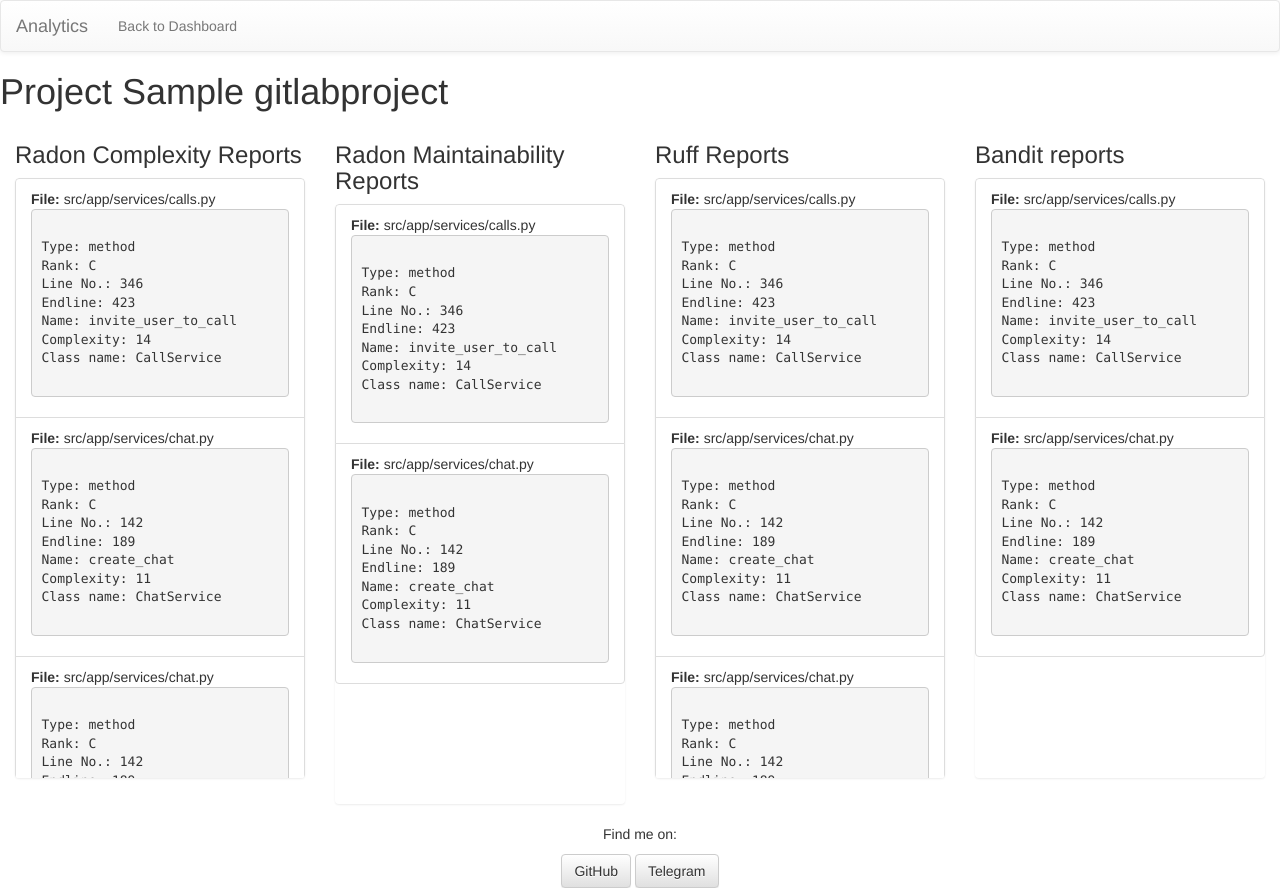
After one commit to vsaverin/checkers_parser, a Django app: page /projects/1/ in a window 1280 px wide. The commit adds this page. Run offline with Django 4.2, Linux system fonts and the light colour scheme; a user stored in the database is signed in; tables that the repository leaves empty hold one stand-in row (values such as "Sample post").

Commit message:
multiple projects dashboard + project page

```diff
--- a/checkers_parser/main/admin.py
+++ b/checkers_parser/main/admin.py
@@ -0,0 +1,6 @@
+from django.contrib import admin
+
+from .models import GitlabProject
+
+
+admin.site.register(GitlabProject)
--- a/checkers_parser/main/models.py
+++ b/checkers_parser/main/models.py
@@ -0,0 +1,12 @@
+from django.db import models
+
+
+class GitlabProject(models.Model):
+    project_name = models.CharField(max_length=128)
+    project_id = models.CharField(max_length=128)
+    analysis_job_name = models.CharField(max_length=128)
+
+    bandit_filename = models.CharField(max_length=128)
+    ruff_filename = models.CharField(max_length=128)
+    radon_mi_filename = models.CharField(max_length=128)
+    radon_cc_filename = models.CharField(max_length=128)
--- /dev/null
+++ b/checkers_parser/main/repositories.py
@@ -0,0 +1,9 @@
+from .models import GitlabProject
+
+
+class ProjectsRepository:
+    def get_all_projects(self) -> list[GitlabProject]:
+        return GitlabProject.objects.all()
+
+    def get_project_by_id(self, project_id: str) -> GitlabProject:
+        return GitlabProject.objects.get(id=project_id)
--- a/checkers_parser/main/services.py
+++ b/checkers_parser/main/services.py
@@ -1,4 +1,10 @@
 import json
+
+from .repositories import ProjectsRepository
+from .models import GitlabProject
+from .test_data import test_project_artifacts
+
+repository = ProjectsRepository()
 
 
 class LogsService:
@@ -85,3 +91,15 @@ class LogsService:
                     }
                 )
         return response
+
+    def get_all_artifacts_by_project_id(self, project_id: str) -> dict:
+        # Data for test purposes, will be removed soon
+        return test_project_artifacts
+
+
+class ProjectsService:
+    def get_all_projects(self) -> list[GitlabProject]:
+        return repository.get_all_projects()
+
+    def get_project_data(self, project_id: int) -> GitlabProject:
+        return repository.get_project_by_id(project_id)
--- a/checkers_parser/main/templates/base.html
+++ b/checkers_parser/main/templates/base.html
@@ -36,9 +36,11 @@
   </div>
     {% endblock %}
 </nav>
+{% block page_header %}
 <h1>Logs Display</h1>
 <button id="updateGitlabData" class="btn btn-primary">Update GitLab Data</button>
 <p id="updateMessage" style="display: none; color: green;">Data updated successfully</p>
+{% endblock %}
 <script>
     $('#updateGitlabData').on('click', function() {
         $.ajax({
@@ -66,6 +68,12 @@
         {% endfor %}
     </ul>
 {% endblock %}
-
+<footer class="footer">
+    <div class="container text-center">
+        <p>Find me on:</p>
+        <a href="https://github.com/vsaverin" class="btn btn-default" target="_blank">GitHub</a>
+        <a href="https://t.me/vs_python/" class="btn btn-default" target="_blank">Telegram</a>
+    </div>
+</footer>
 </body>
 </html>
--- /dev/null
+++ b/checkers_parser/main/templates/project.html
@@ -0,0 +1,84 @@
+{% extends 'base.html' %}
+
+{% block navbar %}
+  <div class="container-fluid">
+    <div class="navbar-header">
+      <button type="button" class="navbar-toggle collapsed" data-toggle="collapse" data-target="#bs-example-navbar-collapse-1" aria-expanded="false">
+        <span class="sr-only">Toggle navigation</span>
+        <span class="icon-bar"></span>
+        <span class="icon-bar"></span>
+        <span class="icon-bar"></span>
+      </button>
+      <a class="navbar-brand" href="/">Analytics</a>
+    </div>
+
+    <div class="collapse navbar-collapse" id="bs-example-navbar-collapse-1">
+      <ul class="nav navbar-nav">
+        <li><a href="/">Back to Dashboard</a></li>
+      </ul>
+    </div>
+  </div>
+    {% endblock %}
+
+{% block page_header %}
+  <h1>Project {{project.project_name}}</h1>
+{% endblock %}
+
+{% block content %}
+<div class="container-fluid">
+  <div class="row">
+    <div class="col-md-3">
+      <h3>Radon Complexity Reports</h3>
+      <div class="list-group" style="height: 75vh; overflow-y: scroll;">
+        {% for item in project_artifacts.radon_cc %}
+        <div class="list-group-item list-group-item-action">
+            <strong>File:</strong> {{ item.in_file }}<br>
+            <pre>
+                {{ item.value }}
+            </pre>
+          </div>
+        {% endfor %}
+      </div>
+    </div>
+    <div class="col-md-3">
+      <h3>Radon Maintainability Reports</h3>
+      <div class="list-group" style="height: 75vh; overflow-y: scroll;">
+        {% for item in project_artifacts.radon_mi %}
+        <div class="list-group-item list-group-item-action">
+            <strong>File:</strong> {{ item.in_file }}<br>
+            <pre>
+                {{ item.value }}
+            </pre>
+          </div>
+        {% endfor %}
+      </div>
+    </div>
+    <div class="col-md-3">
+      <h3>Ruff Reports</h3>
+      <div class="list-group" style="height: 75vh; overflow-y: scroll;">
+        {% for item in project_artifacts.ruff %}
+        <div class="list-group-item list-group-item-action">
+            <strong>File:</strong> {{ item.in_file }}<br>
+            <pre>
+                {{ item.value }}
+            </pre>
+          </div>
+        {% endfor %}
+      </div>
+    </div>
+    <div class="col-md-3">
+      <h3>Bandit reports</h3>
+      <div class="list-group" style="height: 75vh; overflow-y: scroll;">
+        {% for item in project_artifacts.bandit %}
+        <div class="list-group-item list-group-item-action">
+            <strong>File:</strong> {{ item.in_file }}<br>
+            <pre>
+                {{ item.value }}
+            </pre>
+          </div>
+        {% endfor %}
+      </div>
+    </div>
+  </div>
+</div>
+{% endblock %}
--- /dev/null
+++ b/checkers_parser/main/test_data.py
@@ -0,0 +1,94 @@
+test_project_artifacts = {
+    "ruff": [
+        {
+            "in_file": "src/app/services/calls.py",
+            "value": "\nType: method\nRank: C\nLine No.: 346\nEndline: 423\nName: invite_user_to_call\nComplexity: 14\nClass name: CallService",
+        },
+        {
+            "in_file": "src/app/services/chat.py",
+            "value": "\nType: method\nRank: C\nLine No.: 142\nEndline: 189\nName: create_chat\nComplexity: 11\nClass name: ChatService",
+        },
+        {
+            "in_file": "src/app/services/chat.py",
+            "value": "\nType: method\nRank: C\nLine No.: 142\nEndline: 189\nName: create_chat\nComplexity: 11\nClass name: ChatService",
+        },
+        {
+            "in_file": "src/app/services/chat.py",
+            "value": "\nType: method\nRank: C\nLine No.: 142\nEndline: 189\nName: create_chat\nComplexity: 11\nClass name: ChatService",
+        },
+        {
+            "in_file": "src/app/services/chat.py",
+            "value": "\nType: method\nRank: C\nLine No.: 142\nEndline: 189\nName: create_chat\nComplexity: 11\nClass name: ChatService",
+        },
+        {
+            "in_file": "src/app/services/chat.py",
+            "value": "\nType: method\nRank: C\nLine No.: 142\nEndline: 189\nName: create_chat\nComplexity: 11\nClass name: ChatService",
+        },
+        {
+            "in_file": "src/app/services/chat.py",
+            "value": "\nType: method\nRank: C\nLine No.: 142\nEndline: 189\nName: create_chat\nComplexity: 11\nClass name: ChatService",
+        },
+    ],
+    "radon_cc": [
+        {
+            "in_file": "src/app/services/calls.py",
+            "value": "\nType: method\nRank: C\nLine No.: 346\nEndline: 423\nName: invite_user_to_call\nComplexity: 14\nClass name: CallService",
+        },
+        {
+            "in_file": "src/app/services/chat.py",
+            "value": "\nType: method\nRank: C\nLine No.: 142\nEndline: 189\nName: create_chat\nComplexity: 11\nClass name: ChatService",
+        },
+        {
+            "in_file": "src/app/services/chat.py",
+            "value": "\nType: method\nRank: C\nLine No.: 142\nEndline: 189\nName: create_chat\nComplexity: 11\nClass name: ChatService",
+        },
+        {
+            "in_file": "src/app/services/chat.py",
+            "value": "\nType: method\nRank: C\nLine No.: 142\nEndline: 189\nName: create_chat\nComplexity: 11\nClass name: ChatService",
+        },
+        {
+            "in_file": "src/app/services/chat.py",
+            "value": "\nType: method\nRank: C\nLine No.: 142\nEndline: 189\nName: create_chat\nComplexity: 11\nClass name: ChatService",
+        },
+        {
+            "in_file": "src/app/services/chat.py",
+            "value": "\nType: method\nRank: C\nLine No.: 142\nEndline: 189\nName: create_chat\nComplexity: 11\nClass name: ChatService",
+        },
+        {
+            "in_file": "src/app/services/chat.py",
+            "value": "\nType: method\nRank: C\nLine No.: 142\nEndline: 189\nName: create_chat\nComplexity: 11\nClass name: ChatService",
+        },
+        {
+            "in_file": "src/app/services/chat.py",
+            "value": "\nType: method\nRank: C\nLine No.: 142\nEndline: 189\nName: create_chat\nComplexity: 11\nClass name: ChatService",
+        },
+        {
+            "in_file": "src/app/services/chat.py",
+            "value": "\nType: method\nRank: C\nLine No.: 142\nEndline: 189\nName: create_chat\nComplexity: 11\nClass name: ChatService",
+        },
+        {
+            "in_file": "src/app/services/chat.py",
+            "value": "\nType: method\nRank: C\nLine No.: 142\nEndline: 189\nName: create_chat\nComplexity: 11\nClass name: ChatService",
+        },
+    ],
+    "radon_mi": [
+        {
+            "in_file": "src/app/services/calls.py",
+            "value": "\nType: method\nRank: C\nLine No.: 346\nEndline: 423\nName: invite_user_to_call\nComplexity: 14\nClass name: CallService",
+        },
+        {
+            "in_file": "src/app/services/chat.py",
+            "value": "\nType: method\nRank: C\nLine No.: 142\nEndline: 189\nName: create_chat\nComplexity: 11\nClass name: ChatService",
+        },
+    ],
+    "bandit": [
+        {
+            "in_file": "src/app/services/calls.py",
+            "value": "\nType: method\nRank: C\nLine No.: 346\nEndline: 423\nName: invite_user_to_call\nComplexity: 14\nClass name: CallService",
+        },
+        {
+            "in_file": "src/app/services/chat.py",
+            "value": "\nType: method\nRank: C\nLine No.: 142\nEndline: 189\nName: create_chat\nComplexity: 11\nClass name: ChatService",
+        },
+    ],
+}
--- a/checkers_parser/main/urls.py
+++ b/checkers_parser/main/urls.py
@@ -1,9 +1,19 @@
 from django.urls import path
 
-from .views import LogsView, RadonMiView, RuffView, BanditView, GitlabView
+from .views import (
+    LogsView,
+    RadonMiView,
+    RuffView,
+    BanditView,
+    GitlabView,
+    DashboardView,
+    DisplayProjectView,
+)
 
 urlpatterns = [
-    path("", LogsView.as_view()),
+    path("", DashboardView.as_view()),
+    path("projects/<int:project_id>/", DisplayProjectView.as_view()),
+    path("radon/cc/", LogsView.as_view()),
     path("radon/mi/", RadonMiView.as_view()),
     path("ruff/", RuffView.as_view()),
     path("bandit/", BanditView.as_view()),
--- a/checkers_parser/main/views.py
+++ b/checkers_parser/main/views.py
@@ -6,10 +6,11 @@ from django.utils.decorators import method_decorator
 from checkers_parser import settings
 from .downloader import GitLabArtifactsDownloader
 
-from .services import LogsService
+from .services import LogsService, ProjectsService
 
 superuser_required = method_decorator(staff_member_required(login_url="/admin/"))
 logs_service = LogsService()
+projects_service = ProjectsService()
 downloader = GitLabArtifactsDownloader(
     gitlab_url=settings.GITLAB_URL,
     project_id=settings.PROJECT_ID,
@@ -75,3 +76,27 @@ class GitlabView(View):
     def get(self, request):
         downloader.download_and_extract()
         return redirect("/")
+
+
+class DashboardView(View):
+    @superuser_required
+    def get(self, request):
+        projects = projects_service.get_all_projects()
+        return render(request, "dashboard.html", {"projects": projects})
+
+
+class DisplayProjectView(View):
+    @superuser_required
+    def get(self, request, project_id: int):
+        project = projects_service.get_project_data(project_id)
+        project_artifacts = logs_service.get_all_artifacts_by_project_id(
+            project.project_id
+        )
+        return render(
+            request,
+            "project.html",
+            {
+                "project": project,
+                "project_artifacts": project_artifacts,
+            },
+        )
```
Also changed, not shown: checkers_parser/main/templates/dashboard.html (added, +24 -0 lines), README.md, checkers_parser/main/migrations/0001_initial.py (added).
